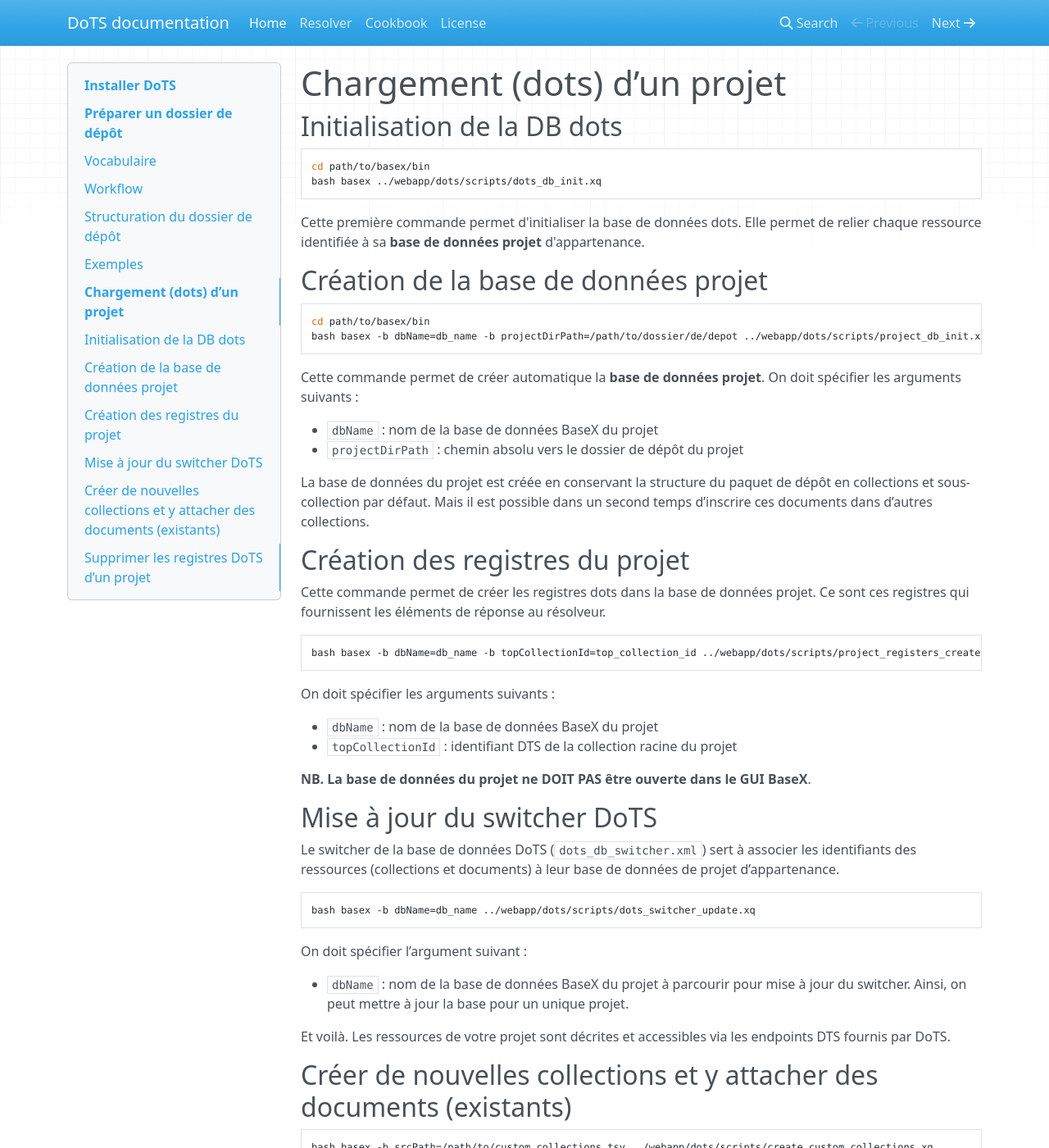
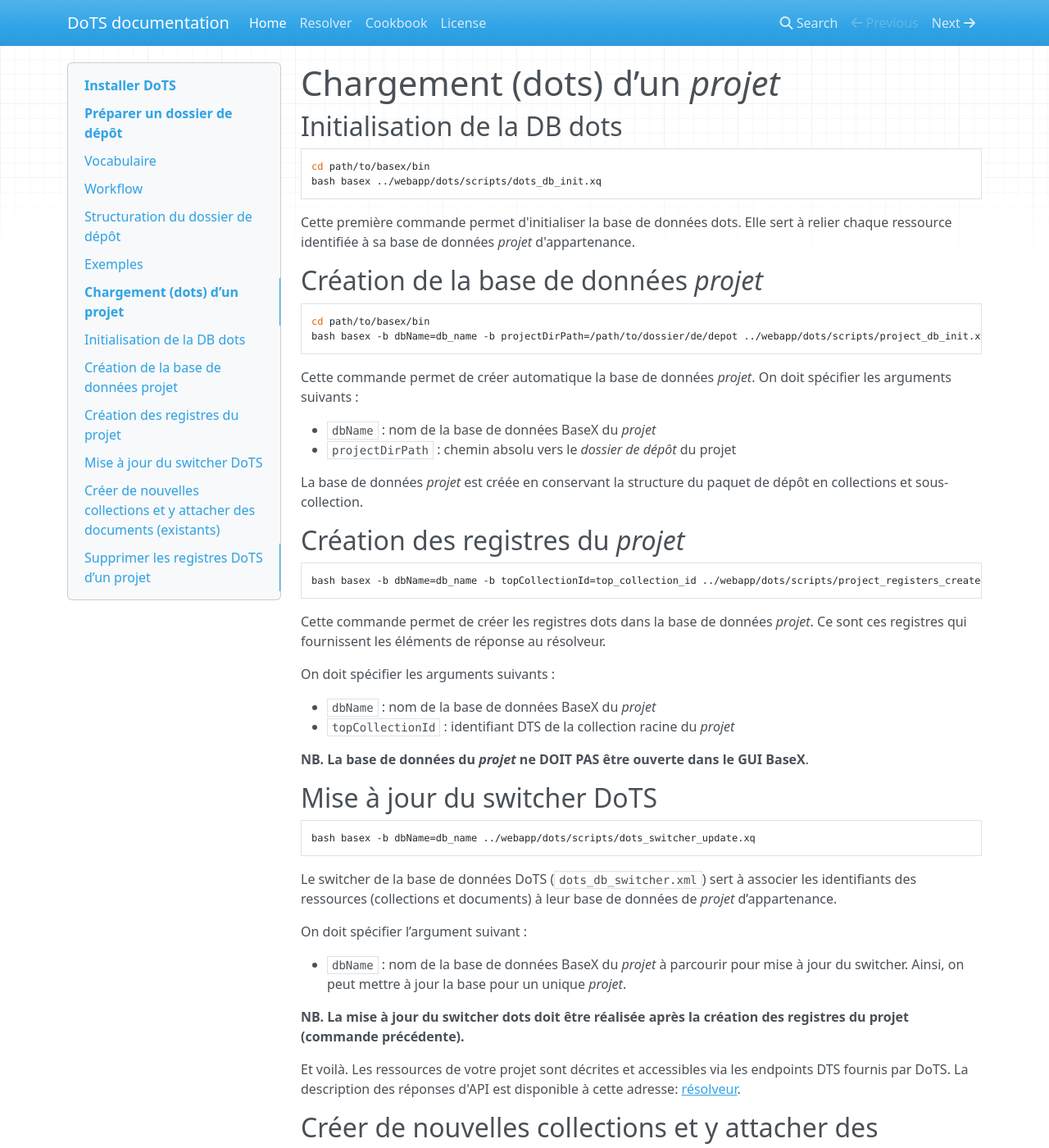
Before and after one commit to emmamorlock/dots_documentation, an MkDocs documentation site: the page built from docs/index.md, in a window 1280 px wide and 1400 px high, scrolled down 2794 px. Shown: the whole window at 82% size. Built offline with MkDocs 1.6.1, drawn with Linux system fonts in a browser that asks for light colours; nearby versions of some CDN libraries; some of the changed text lies outside the part shown.

Commit message:
relecture de index.md

````diff
--- a/docs/index.md
+++ b/docs/index.md
@@ -50,12 +50,12 @@
 
 ## Vocabulaire
 
-**Projet**. Un "projet" est une collection DTS de premier niveau, un corpus éditorial défini. Par exemple, il est possible de donner accès via un même endpoint DTS à des correspondances ET à des pièces de théâtre : on distinguera donc le projet *Correspondance* et le projet *Théâtre*.
+**<a id="projet">Projet</a>**. Un "projet" est une collection DTS de premier niveau, un corpus éditorial défini. Par exemple, il est possible de donner accès via un même endpoint DTS à des correspondances ET à des pièces de théâtre : on distinguera donc le projet *Correspondance* et le projet *Théâtre*.
 
 
-**Dossier de dépôt**. Pour être correctement chargé en base avec les outils DoTS, un projet doit être structuré dans un dossier conformément aux attendus de DoTS. Ce dossier est désigné dans la documentation par l’expression "dossier de dépôt".
+**Dossier de dépôt**. Pour être correctement chargé en base avec les outils DoTS, un *projet* doit être structuré dans un dossier conformément aux attendus de DoTS. Ce dossier est désigné dans la documentation par l’expression "dossier de dépôt".
 
-**Base de données projet** ou **DB projet**. Chaque projet (chaque collection de premier niveau) est importé sous la forme d’une base de données BaseX. Les projets *Correspondance* et *Théâtre* sont chargés sous la forme de 2 bases de données distinctes, par exemple respectivement `correspondance` et `theatre`.
+**Base de données projet** ou **DB projet**. Chaque *projet* (chaque collection racine) est importé sous la forme d’une base de données BaseX. Les projets *Correspondance* et *Théâtre* sont chargés sous la forme de 2 bases de données distinctes, par exemple respectivement `correspondance` et `theatre`.
 
 ## Workflow
 
@@ -95,7 +95,7 @@
 
 - Racine du projet – `nom_projet/`. Le nom de ce dossier est libre. Au chargement en base, vous pourrez spécifier le nom de la base de données BaseX, et l’identifiant DTS attribué à la collection racine. Vous pourrez aussi lui attribuer un titre.
 
-- Les documents XML/TEI – `data/`. Ce dossier est **obligatoire**. Il contient les sources XML/TEI de votre projet organisées selon la hiérarchie de votre choix. Cette hiérarchie représente les collections par défaut de votre projet. Par exemple, ici, les documents `file_1.xml` et `file_2.xml` appartiennent à la collection `collection_1`.
+- Les documents XML/TEI – `data/`. Ce dossier est **obligatoire**. Il contient les sources XML/TEI de votre *<a>projet</a>* organisées selon la hiérarchie de votre choix. Cette hiérarchie représente les collections par défaut de votre *projet*. Par exemple, ici, les documents `file_1.xml` et `file_2.xml` appartiennent à la collection `collection_1`.
 
 - Les métadonnées – `metadata/`. Ce dossier est **optionnel**. S'il est présent, il doit contenir *a minima* un document XML `dots_metadata_mapping.xml` qui permet de déclarer finement où se trouvent les métadonnées de collections et / ou de documents. Ces métadonnées peuvent venir des documents TEI, en déclarant des XPath, mais aussi de fichiers TSV, en l'indiquant dans `dots_metadata_mapping.xml`. Ces fichiers doivent être présents dans le dossier `metadata/`.
 
@@ -104,7 +104,7 @@
 
 ## Exemples
 
-La structuration du *dossier de dépôt* reflète la structure éditoriale du projet.
+La structuration du *dossier de dépôt* reflète la structure éditoriale du *projet*.
 
 À l'intérieur du dossier `data/`, vous pouvez organiser vos documents en collections et sous-collections (ou laisser vos documents "à plat"). Le nom des fichiers est utilisé comme identifiant de la collection. Par défaut, le nom du dossier sert aussi de titre de collection. Il est recommander de déclarer dans un fichier TSV le titre des collections, et éventuellement toutes les métadonnées de votre choix.
 
@@ -121,7 +121,7 @@
 - dictionnaire
 
 
-# Chargement (dots) d’un projet
+# Chargement (dots) d’un *projet*
 
 ## Initialisation de la DB dots
 
@@ -131,9 +131,9 @@
 bash basex ../webapp/dots/scripts/dots_db_init.xq
 ```
 
-Cette première commande permet d'initialiser la base de données dots. Elle permet de relier chaque ressource identifiée à sa **base de données projet** d'appartenance.
+Cette première commande permet d'initialiser la base de données dots. Elle sert à relier chaque ressource identifiée à sa base de données *projet* d'appartenance.
 
-## Création de la base de données projet
+## Création de la base de données *projet*
 
 
 ```bash
@@ -141,46 +141,45 @@
 bash basex -b dbName=db_name -b projectDirPath=/path/to/dossier/de/depot ../webapp/dots/scripts/project_db_init.xq
 ```
 
-Cette commande permet de créer automatique la **base de données projet**.
+Cette commande permet de créer automatique la base de données *projet*.
 On doit spécifier les arguments suivants :
 
-- `dbName` : nom de la base de données BaseX du projet
-- `projectDirPath` : chemin absolu vers le dossier de dépôt du projet
+- `dbName` : nom de la base de données BaseX du *projet*
+- `projectDirPath` : chemin absolu vers le *dossier de dépôt* du projet
 
-La base de données du projet est créée en conservant la structure du paquet de dépôt en collections et sous-collection par défaut. Mais il est possible dans un second temps d’inscrire ces documents dans d’autres collections.
+La base de données *projet* est créée en conservant la structure du paquet de dépôt en collections et sous-collection.
 
-
-## Création des registres du projet
-
-Cette commande permet de créer les registres dots dans la base de données projet. Ce sont ces registres qui fournissent les éléments de réponse au résolveur.
+## Création des registres du *projet*
 
 ```bash
 bash basex -b dbName=db_name -b topCollectionId=top_collection_id ../webapp/dots/scripts/project_registers_create.xq
 ```
 
+Cette commande permet de créer les registres dots dans la base de données *projet*. Ce sont ces registres qui fournissent les éléments de réponse au résolveur.
+
 On doit spécifier les arguments suivants :
 
-- `dbName` : nom de la base de données BaseX du projet
-- `topCollectionId` : identifiant DTS de la collection racine du projet
+- `dbName` : nom de la base de données BaseX du *projet*
+- `topCollectionId` : identifiant DTS de la collection racine du *projet*
 
-**NB. La base de données du projet ne DOIT PAS être ouverte dans le GUI BaseX**.
+**NB. La base de données du *projet* ne DOIT PAS être ouverte dans le GUI BaseX**.
 
 
 ## Mise à jour du switcher DoTS
-
-Le switcher de la base de données DoTS (`dots_db_switcher.xml`) sert à associer les identifiants des ressources (collections et documents) à leur base de données de projet d’appartenance.
-
 
 ```bash
 bash basex -b dbName=db_name ../webapp/dots/scripts/dots_switcher_update.xq
 ```
 
+Le switcher de la base de données DoTS (`dots_db_switcher.xml`) sert à associer les identifiants des ressources (collections et documents) à leur base de données de *projet* d’appartenance.
+
 On doit spécifier l’argument suivant :
 
-- `dbName` : nom de la base de données BaseX du projet à parcourir pour mise à jour du switcher. Ainsi, on peut mettre à jour la base pour un unique projet.
+- `dbName` : nom de la base de données BaseX du *projet* à parcourir pour mise à jour du switcher. Ainsi, on peut mettre à jour la base pour un unique *projet*.
 
+**NB. La mise à jour du switcher dots doit être réalisée après la création des registres du projet (commande précédente).**
 
-Et voilà. Les ressources de votre projet sont décrites et accessibles via les endpoints DTS fournis par DoTS.
+Et voilà. Les ressources de votre projet sont décrites et accessibles via les endpoints DTS fournis par DoTS. La description des réponses d'API est disponible à cette adresse: [résolveur](resolver).
 
 
 ## Créer de nouvelles collections et y attacher des documents (existants)
@@ -198,9 +197,14 @@
 Le script `dots_registers_delete.xq` supprime les registres DoTS d’un projet. Dans le même temps, il supprime toutes les entrées correspondant à ce projet dans le switcher DoTS. TODO réécrire.
 
 ```bash
-bash basex -b dbName=db_name ../webapp/dots/scripts/dots_registers_delete.xq
+bash basex -b dbName=db_name  -b option=true / false../webapp/dots/scripts/dots_registers_delete.xq
 ```
 
-On doit spécifier l’argument suivant :
+Cette commande permet de "nettoyer" le switcher de la db `dots` en supprimant toutes les ressources qui appartiennent à la *base de données projet*. Elle permet aussi de supprimer la *base de données projet* si l'option est `true` ; elle se contente sinon de supprimer ses registres dots.
+
+**Attention :** après avoir utilisé cette commande, le résolveur `dots` ne fournit plus de réponse d'API pour ce *projet*.
+
+On doit spécifier les arguments suivants :
 
 - `dbName` : nom de la base de données BaseX du projet à parcourir suppression des registres DoTS.
+- `option` : valeur booléenne. `true` permet de supprimer la base de données *projet* et `false` se contente de supprimer les registres `dots` du *projet*.
````
Also changed, not shown: 1 other file.
